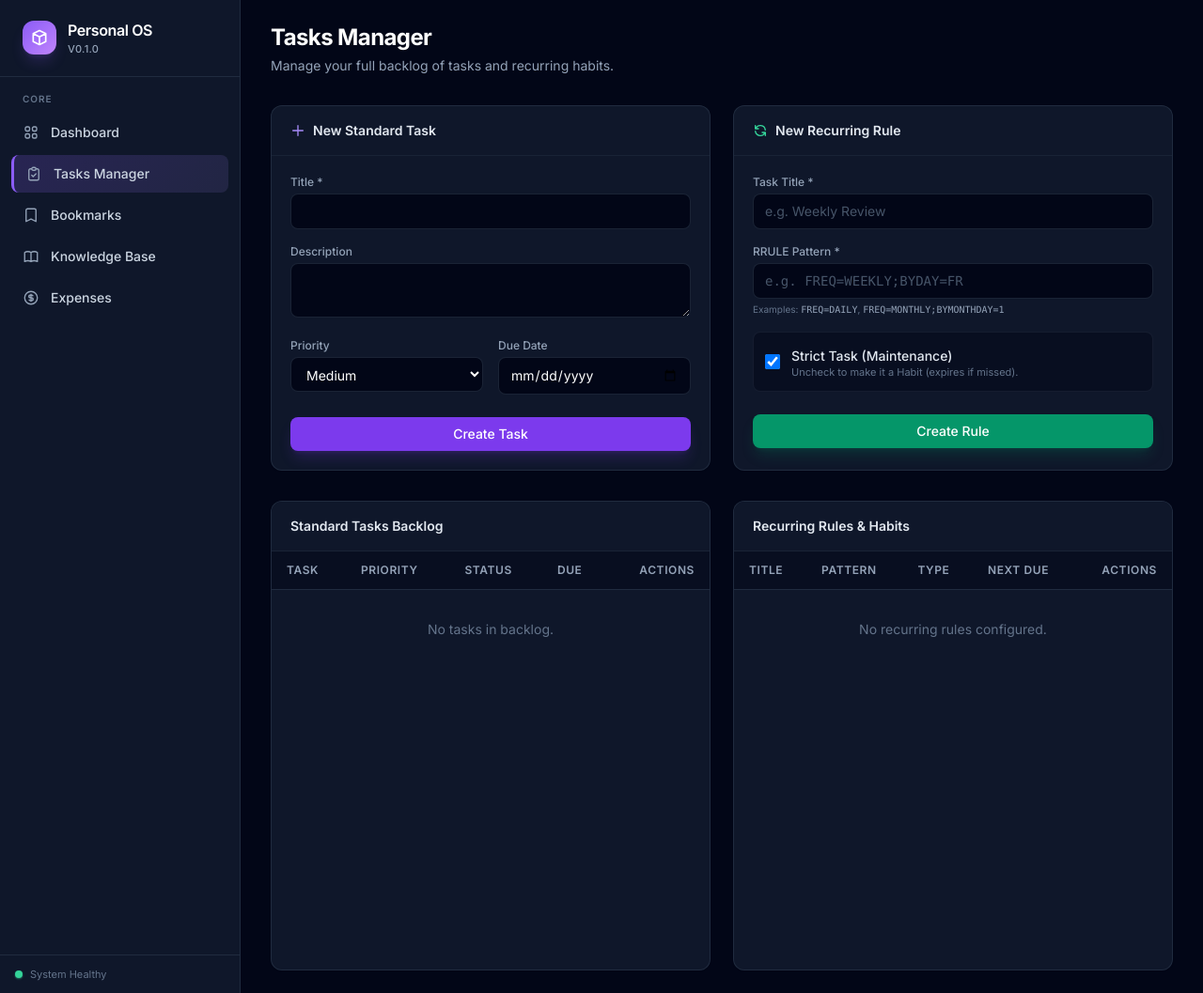
After one commit to dhwanil-ditani/the-project, a FastAPI app: template src/web/templates/tasks_manager.html in a window 1280 px wide. The commit adds this page. Shown: the whole page at 94% size. Run offline with FastAPI, Linux system fonts and the light colour scheme; the template is opened without the code that fills it, so the values that code supplies are empty; some libraries are stand-ins or nearby versions.

Commit message:
feat(web/tasks): build Tasks Manager UI for standard tasks and recurring rules
Templates:
- Create tasks_manager.html: extends base.html
  • Top section features a two-column layout for creation forms:
    - Standard Task form (Title, Description, Priority, Due Date)
    - Recurring Rule form (Title, RRULE string, Strictness checkbox)
  • Bottom section features scrollable backlog tables for Tasks and Rules
- Create partials/task_row.html: table row with HTMX delete button
- Create partials/rule_row.html: table row with HTMX delete button
- Update base.html: inject 'Tasks Manager' link in sidebar navigation

Web Router (src/web/routes.py):
- GET /web/tasks: fetches full backlog of tasks and rules
- POST /web/tasks/hx/standard: handles creation and returns task_row partial
- POST /web/tasks/hx/recurring: handles creation, evaluates initial spawn, returns rule_row partial
- DELETE /web/tasks/hx/{id}: removes standard task via HTMX swap
- DELETE /web/tasks/hx/recurring/{id}: removes recurring rule via HTMX swap

Verification:
- Tested via Pytest: 21 passing, ensuring model compatibility

```diff
--- a/src/web/routes.py
+++ b/src/web/routes.py
@@ -23,12 +23,16 @@ from src.database import get_db
 from src.models.bookmarks import Bookmark
 from src.models.expenses import Account, AccountType, Transaction
 from src.models.notes import Note
-from src.models.tasks import Task, TaskPriority, TaskStatus
+from src.models.tasks import RecurringRule, Task, TaskPriority, TaskStatus
 from src.schemas.tasks import ActionItem
 from src.services.ledger import process_transaction
 from src.services.notes_engine import process_wiki_links
 from src.services.scraper import scrape_url_metadata
-from src.services.task_engine import evaluate_pending_tasks
+from src.services.task_engine import (
+    _compute_next_due,
+    _spawn_next_task,
+    evaluate_pending_tasks,
+)
 
 router = APIRouter(prefix="/web", tags=["web"])
 
@@ -163,6 +167,132 @@ async def complete_task(
       </div>
     </div>
     """)
+
+
+# ═══════════════════════════════════════════════════════════════════════════
+#  Tasks Manager (Backlog & Rules)
+# ═══════════════════════════════════════════════════════════════════════════
+
+@router.get("/tasks", response_class=HTMLResponse)
+async def tasks_manager_page(
+    request: Request,
+    db: Session = Depends(get_db),
+):
+    """Render the full tasks backlog and recurring rules manager."""
+    tasks_stmt = select(Task).order_by(
+        Task.status, Task.priority, Task.due_date.desc().nulls_last(), Task.id.desc()
+    ).limit(100)
+    tasks = list(db.execute(tasks_stmt).scalars().all())
+
+    rules_stmt = select(RecurringRule).order_by(RecurringRule.id.desc())
+    rules = list(db.execute(rules_stmt).scalars().all())
+
+    return templates.TemplateResponse(
+        request,
+        name="tasks_manager.html",
+        context={"tasks": tasks, "rules": rules},
+    )
+
+
+@router.post("/tasks/hx/standard", response_class=HTMLResponse)
+async def create_standard_task_hx(
+    request: Request,
+    title: str = Form(...),
+    description: str = Form(""),
+    priority: str = Form("Medium"),
+    due_date: str = Form(""),
+    db: Session = Depends(get_db),
+):
+    """HTMX endpoint to create a standalone task and return its table row."""
+    dt = None
+    if due_date:
+        dt = datetime.strptime(due_date, "%Y-%m-%d").replace(tzinfo=timezone.utc)
+
+    task = Task(
+        title=title,
+        description=description,
+        priority=TaskPriority(priority),
+        status=TaskStatus.PENDING,
+        due_date=dt,
+    )
+    db.add(task)
+    db.commit()
+    db.refresh(task)
+
+    return templates.TemplateResponse(
+        request,
+        name="partials/task_row.html",
+        context={"task": task},
+    )
+
+
+@router.post("/tasks/hx/recurring", response_class=HTMLResponse)
+async def create_recurring_rule_hx(
+    request: Request,
+    task_title: str = Form(...),
+    rrule_string: str = Form(...),
+    is_strict: str | None = Form(None),
+    db: Session = Depends(get_db),
+):
+    """
+    HTMX endpoint to create a recurring rule, spawn its initial task,
+    and return the rule's table row.
+    """
+    now = datetime.now(timezone.utc)
+    rule = RecurringRule(
+        task_title=task_title,
+        rrule_string=rrule_string,
+        is_strict=bool(is_strict),
+    )
+
+    next_due = _compute_next_due(rrule_string, now)
+    if next_due is None:
+        next_due = now
+
+    rule.next_due = next_due
+    db.add(rule)
+    db.flush()
+
+    # Spawn the very first task so the rule is picked up by lazy evaluation later
+    _spawn_next_task(db, rule, next_due)
+
+    db.commit()
+    db.refresh(rule)
+
+    return templates.TemplateResponse(
+        request,
+        name="partials/rule_row.html",
+        context={"rule": rule},
+    )
+
+
+@router.delete("/tasks/hx/{task_id}", response_class=HTMLResponse)
+async def delete_task_hx(
+    task_id: int,
+    db: Session = Depends(get_db),
+):
+    """HTMX endpoint to delete a task."""
+    task = db.get(Task, task_id)
+    if task:
+        db.delete(task)
+        db.commit()
+    return HTMLResponse("")
+
+
+@router.delete("/tasks/hx/recurring/{rule_id}", response_class=HTMLResponse)
+async def delete_rule_hx(
+    rule_id: int,
+    db: Session = Depends(get_db),
+):
+    """
+    HTMX endpoint to delete a recurring rule.
+    Cascading will handle linked tasks or they become orphaned depending on DB config.
+    """
+    rule = db.get(RecurringRule, rule_id)
+    if rule:
+        db.delete(rule)
+        db.commit()
+    return HTMLResponse("")
 
 
 # ═══════════════════════════════════════════════════════════════════════════
--- a/src/web/templates/base.html
+++ b/src/web/templates/base.html
@@ -111,6 +111,13 @@
           Dashboard
         </a>
 
+        <a href="/web/tasks" id="nav-tasks-manager" class="nav-link {% block nav_tasks_manager %}{% endblock %} flex items-center gap-3 px-3 py-2.5 rounded-lg text-sm font-medium text-slate-300 hover:text-white">
+          <svg class="w-[18px] h-[18px] text-slate-400" fill="none" stroke="currentColor" viewBox="0 0 24 24">
+            <path stroke-linecap="round" stroke-linejoin="round" stroke-width="1.8" d="M9 5H7a2 2 0 00-2 2v12a2 2 0 002 2h10a2 2 0 002-2V7a2 2 0 00-2-2h-2M9 5a2 2 0 002 2h2a2 2 0 002-2M9 5a2 2 0 012-2h2a2 2 0 012 2M9 14l2 2 4-4"/>
+          </svg>
+          Tasks Manager
+        </a>
+
         <a href="/web/bookmarks" id="nav-bookmarks" class="nav-link {% block nav_bookmarks %}{% endblock %} flex items-center gap-3 px-3 py-2.5 rounded-lg text-sm font-medium text-slate-300 hover:text-white">
           <svg class="w-[18px] h-[18px] text-slate-400" fill="none" stroke="currentColor" viewBox="0 0 24 24">
             <path stroke-linecap="round" stroke-linejoin="round" stroke-width="1.8" d="M5 5a2 2 0 012-2h10a2 2 0 012 2v16l-7-3.5L5 21V5z"/>
--- /dev/null
+++ b/src/web/templates/tasks_manager.html
@@ -0,0 +1,188 @@
+{% extends "base.html" %}
+
+{% block title %}Tasks Manager — Personal OS{% endblock %}
+{% block nav_tasks_manager %}active{% endblock %}
+
+{% block content %}
+<div class="px-8 py-6 max-w-7xl mx-auto space-y-8">
+
+  <!-- ── Header ─────────────────────────────────────────────────────── -->
+  <div class="flex items-center justify-between">
+    <div>
+      <h1 class="text-2xl font-bold text-white tracking-tight">Tasks Manager</h1>
+      <p class="mt-1 text-sm text-slate-400">
+        Manage your full backlog of tasks and recurring habits.
+      </p>
+    </div>
+  </div>
+
+  <!-- ── Creation Forms (Grid) ──────────────────────────────────────── -->
+  <div class="grid grid-cols-1 lg:grid-cols-2 gap-6">
+
+    <!-- Standard Task Form -->
+    <div class="bg-surface-800 border border-slate-700/50 rounded-xl overflow-hidden shadow-sm">
+      <div class="px-5 py-4 border-b border-slate-700/30">
+        <h2 class="text-sm font-semibold text-slate-200 flex items-center gap-2">
+          <svg class="w-4 h-4 text-accent-400" fill="none" stroke="currentColor" viewBox="0 0 24 24">
+            <path stroke-linecap="round" stroke-linejoin="round" stroke-width="2" d="M12 4v16m8-8H4"/>
+          </svg>
+          New Standard Task
+        </h2>
+      </div>
+      <form hx-post="/web/tasks/hx/standard"
+            hx-target="#tasks-tbody"
+            hx-swap="afterbegin"
+            hx-on::after-request="if(event.detail.successful) this.reset();"
+            class="p-5 space-y-4">
+
+        <div class="grid grid-cols-2 gap-4">
+          <div class="col-span-2">
+            <label class="block text-xs font-medium text-slate-400 mb-1">Title *</label>
+            <input type="text" name="title" required
+                   class="w-full px-3 py-2 bg-surface-900 border border-slate-700/50 rounded-lg text-sm text-white placeholder-slate-600 focus:outline-none focus:border-accent-500/50 focus:ring-1 focus:ring-accent-500/30 transition-all" />
+          </div>
+          <div class="col-span-2">
+            <label class="block text-xs font-medium text-slate-400 mb-1">Description</label>
+            <textarea name="description" rows="2"
+                      class="w-full px-3 py-2 bg-surface-900 border border-slate-700/50 rounded-lg text-sm text-white placeholder-slate-600 focus:outline-none focus:border-accent-500/50 focus:ring-1 focus:ring-accent-500/30 transition-all"></textarea>
+          </div>
+          <div>
+            <label class="block text-xs font-medium text-slate-400 mb-1">Priority</label>
+            <select name="priority"
+                    class="w-full px-3 py-2 bg-surface-900 border border-slate-700/50 rounded-lg text-sm text-white focus:outline-none focus:border-accent-500/50 focus:ring-1 focus:ring-accent-500/30 transition-all">
+              <option value="Low">Low</option>
+              <option value="Medium" selected>Medium</option>
+              <option value="High">High</option>
+            </select>
+          </div>
+          <div>
+            <label class="block text-xs font-medium text-slate-400 mb-1">Due Date</label>
+            <input type="date" name="due_date"
+                   class="w-full px-3 py-2 bg-surface-900 border border-slate-700/50 rounded-lg text-sm text-white focus:outline-none focus:border-accent-500/50 focus:ring-1 focus:ring-accent-500/30 transition-all" />
+          </div>
+        </div>
+
+        <div class="pt-2">
+          <button type="submit"
+                  class="w-full py-2 bg-accent-600 hover:bg-accent-500 text-white text-sm font-medium rounded-lg transition-all duration-200 shadow-lg shadow-accent-600/20">
+            Create Task
+          </button>
+        </div>
+      </form>
+    </div>
+
+    <!-- Recurring Rule Form -->
+    <div class="bg-surface-800 border border-slate-700/50 rounded-xl overflow-hidden shadow-sm">
+      <div class="px-5 py-4 border-b border-slate-700/30">
+        <h2 class="text-sm font-semibold text-slate-200 flex items-center gap-2">
+          <svg class="w-4 h-4 text-emerald-400" fill="none" stroke="currentColor" viewBox="0 0 24 24">
+            <path stroke-linecap="round" stroke-linejoin="round" stroke-width="2" d="M4 4v5h.582m15.356 2A8.001 8.001 0 004.582 9m0 0H9m11 11v-5h-.581m0 0a8.003 8.003 0 01-15.357-2m15.357 2H15"/>
+          </svg>
+          New Recurring Rule
+        </h2>
+      </div>
+      <form hx-post="/web/tasks/hx/recurring"
+            hx-target="#rules-tbody"
+            hx-swap="afterbegin"
+            hx-on::after-request="if(event.detail.successful) this.reset();"
+            class="p-5 space-y-4">
+
+        <div class="space-y-4">
+          <div>
+            <label class="block text-xs font-medium text-slate-400 mb-1">Task Title *</label>
+            <input type="text" name="task_title" required placeholder="e.g. Weekly Review"
+                   class="w-full px-3 py-2 bg-surface-900 border border-slate-700/50 rounded-lg text-sm text-white placeholder-slate-600 focus:outline-none focus:border-accent-500/50 focus:ring-1 focus:ring-accent-500/30 transition-all" />
+          </div>
+
+          <div>
+            <label class="block text-xs font-medium text-slate-400 mb-1">RRULE Pattern *</label>
+            <input type="text" name="rrule_string" required placeholder="e.g. FREQ=WEEKLY;BYDAY=FR"
+                   class="w-full px-3 py-2 bg-surface-900 border border-slate-700/50 rounded-lg text-sm font-mono text-white placeholder-slate-600 focus:outline-none focus:border-accent-500/50 focus:ring-1 focus:ring-accent-500/30 transition-all" />
+            <p class="text-[10px] text-slate-500 mt-1">Examples: <code class="text-slate-400">FREQ=DAILY</code>, <code class="text-slate-400">FREQ=MONTHLY;BYMONTHDAY=1</code></p>
+          </div>
+
+          <div class="flex items-center gap-3 bg-surface-900/50 p-3 rounded-lg border border-slate-700/30">
+            <input type="checkbox" name="is_strict" id="is_strict_cb" value="true" checked
+                   class="w-4 h-4 text-accent-500 bg-surface-800 border-slate-600 rounded focus:ring-accent-500 focus:ring-2 focus:ring-offset-surface-900" />
+            <div>
+              <label for="is_strict_cb" class="text-sm font-medium text-slate-200">Strict Task (Maintenance)</label>
+              <p class="text-[11px] text-slate-500 leading-tight">Uncheck to make it a Habit (expires if missed).</p>
+            </div>
+          </div>
+        </div>
+
+        <div class="pt-2">
+          <button type="submit"
+                  class="w-full py-2 bg-emerald-600 hover:bg-emerald-500 text-white text-sm font-medium rounded-lg transition-all duration-200 shadow-lg shadow-emerald-600/20">
+            Create Rule
+          </button>
+        </div>
+      </form>
+    </div>
+
+  </div>
+
+  <!-- ── Backlog Tables ─────────────────────────────────────────────── -->
+  <div class="grid grid-cols-1 lg:grid-cols-2 gap-6">
+
+    <!-- Standard Tasks Table -->
+    <div class="bg-surface-800 border border-slate-700/50 rounded-xl shadow-sm overflow-hidden flex flex-col h-[500px]">
+      <div class="px-5 py-4 border-b border-slate-700/30 bg-surface-800 shrink-0">
+        <h2 class="text-sm font-semibold text-slate-200">Standard Tasks Backlog</h2>
+      </div>
+      <div class="flex-1 overflow-auto">
+        <table class="w-full text-left">
+          <thead class="bg-surface-900/50 sticky top-0 z-10">
+            <tr>
+              <th class="px-4 py-3 text-xs font-semibold text-slate-400 uppercase tracking-wider border-b border-slate-700/50">Task</th>
+              <th class="px-4 py-3 text-xs font-semibold text-slate-400 uppercase tracking-wider border-b border-slate-700/50">Priority</th>
+              <th class="px-4 py-3 text-xs font-semibold text-slate-400 uppercase tracking-wider border-b border-slate-700/50">Status</th>
+              <th class="px-4 py-3 text-xs font-semibold text-slate-400 uppercase tracking-wider border-b border-slate-700/50">Due</th>
+              <th class="px-4 py-3 text-xs font-semibold text-slate-400 uppercase tracking-wider border-b border-slate-700/50 text-right">Actions</th>
+            </tr>
+          </thead>
+          <tbody id="tasks-tbody" class="divide-y divide-slate-700/30">
+            {% for task in tasks %}
+              {% include "partials/task_row.html" %}
+            {% else %}
+              <tr id="empty-tasks">
+                <td colspan="5" class="px-4 py-8 text-center text-sm text-slate-500">No tasks in backlog.</td>
+              </tr>
+            {% endfor %}
+          </tbody>
+        </table>
+      </div>
+    </div>
+
+    <!-- Recurring Rules Table -->
+    <div class="bg-surface-800 border border-slate-700/50 rounded-xl shadow-sm overflow-hidden flex flex-col h-[500px]">
+      <div class="px-5 py-4 border-b border-slate-700/30 bg-surface-800 shrink-0">
+        <h2 class="text-sm font-semibold text-slate-200">Recurring Rules & Habits</h2>
+      </div>
+      <div class="flex-1 overflow-auto">
+        <table class="w-full text-left">
+          <thead class="bg-surface-900/50 sticky top-0 z-10">
+            <tr>
+              <th class="px-4 py-3 text-xs font-semibold text-slate-400 uppercase tracking-wider border-b border-slate-700/50">Title</th>
+              <th class="px-4 py-3 text-xs font-semibold text-slate-400 uppercase tracking-wider border-b border-slate-700/50">Pattern</th>
+              <th class="px-4 py-3 text-xs font-semibold text-slate-400 uppercase tracking-wider border-b border-slate-700/50">Type</th>
+              <th class="px-4 py-3 text-xs font-semibold text-slate-400 uppercase tracking-wider border-b border-slate-700/50">Next Due</th>
+              <th class="px-4 py-3 text-xs font-semibold text-slate-400 uppercase tracking-wider border-b border-slate-700/50 text-right">Actions</th>
+            </tr>
+          </thead>
+          <tbody id="rules-tbody" class="divide-y divide-slate-700/30">
+            {% for rule in rules %}
+              {% include "partials/rule_row.html" %}
+            {% else %}
+              <tr id="empty-rules">
+                <td colspan="5" class="px-4 py-8 text-center text-sm text-slate-500">No recurring rules configured.</td>
+              </tr>
+            {% endfor %}
+          </tbody>
+        </table>
+      </div>
+    </div>
+
+  </div>
+</div>
+{% endblock %}
```
Also changed, not shown: src/web/templates/partials/rule_row.html (added, +23 -0 lines), src/web/templates/partials/task_row.html (added, +32 -0 lines).
